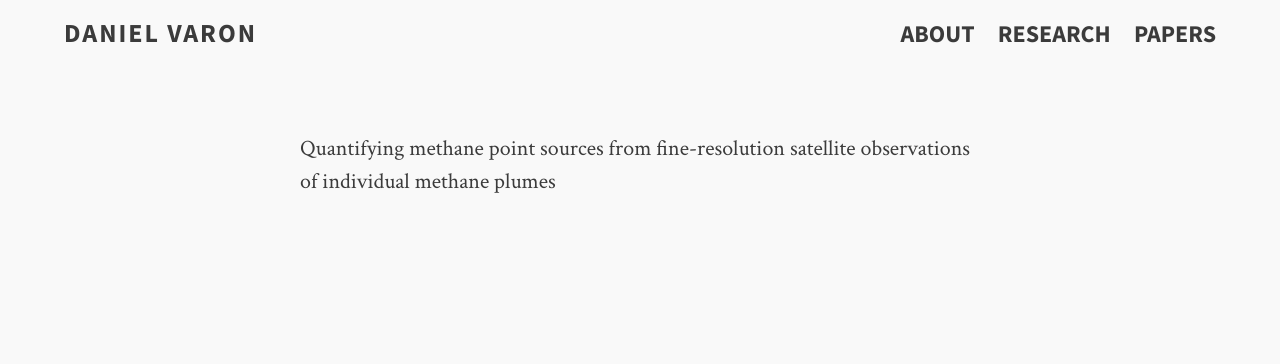
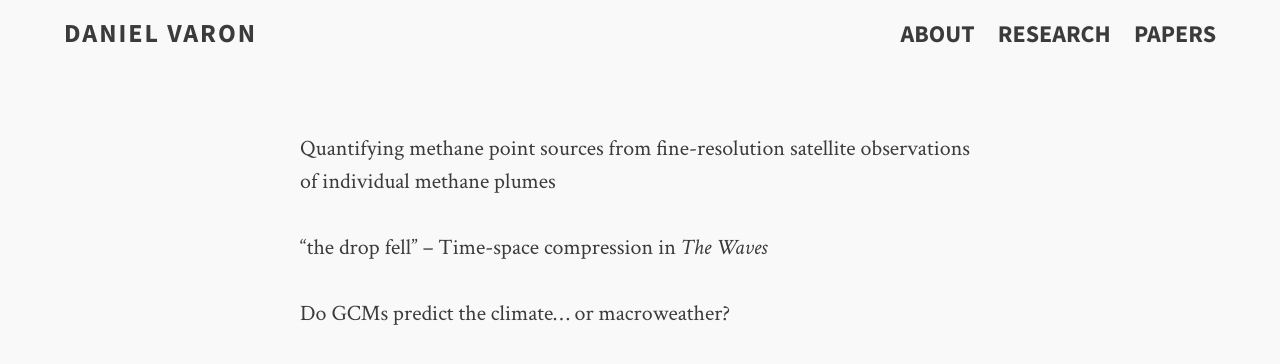
Before and after one commit to djvaron/djvaron.github.io, a Jekyll site: the page built from papers.md, in a window 1280 px wide. Shown: the top 364 px of the page. Built offline with Jekyll 4.4.1, drawn with Linux system fonts in a browser that asks for light colours.

Commit message:
edit papers page

```diff
--- a/papers.md
+++ b/papers.md
@@ -6,3 +6,7 @@ tags: [research]
 ---
 
 Quantifying methane point sources from fine-resolution satellite observations of individual methane plumes
+
+"the drop fell" -- Time-space compression in <em>The Waves<em>
+
+Do GCMs predict the climate... or macroweather?
```
